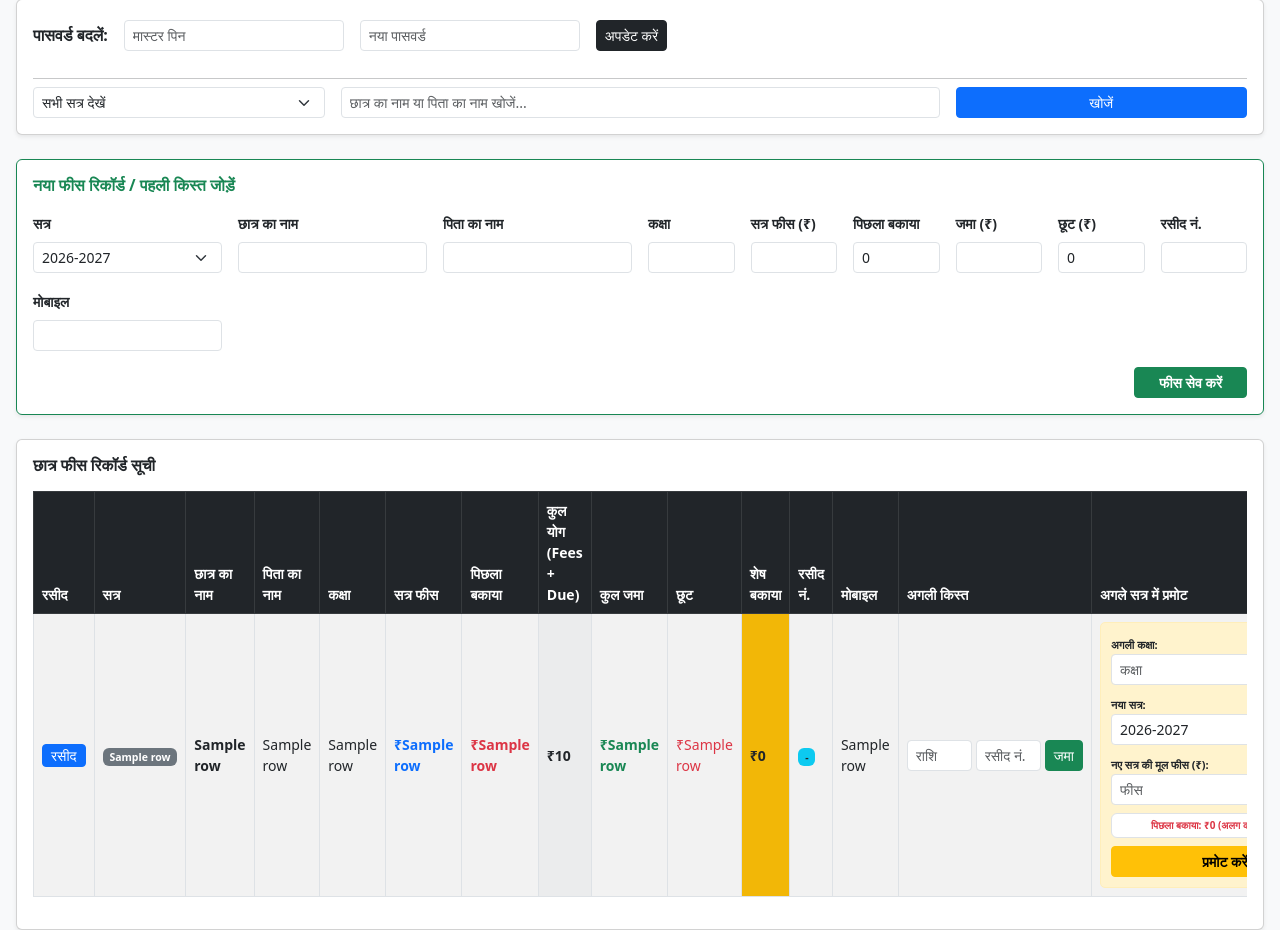
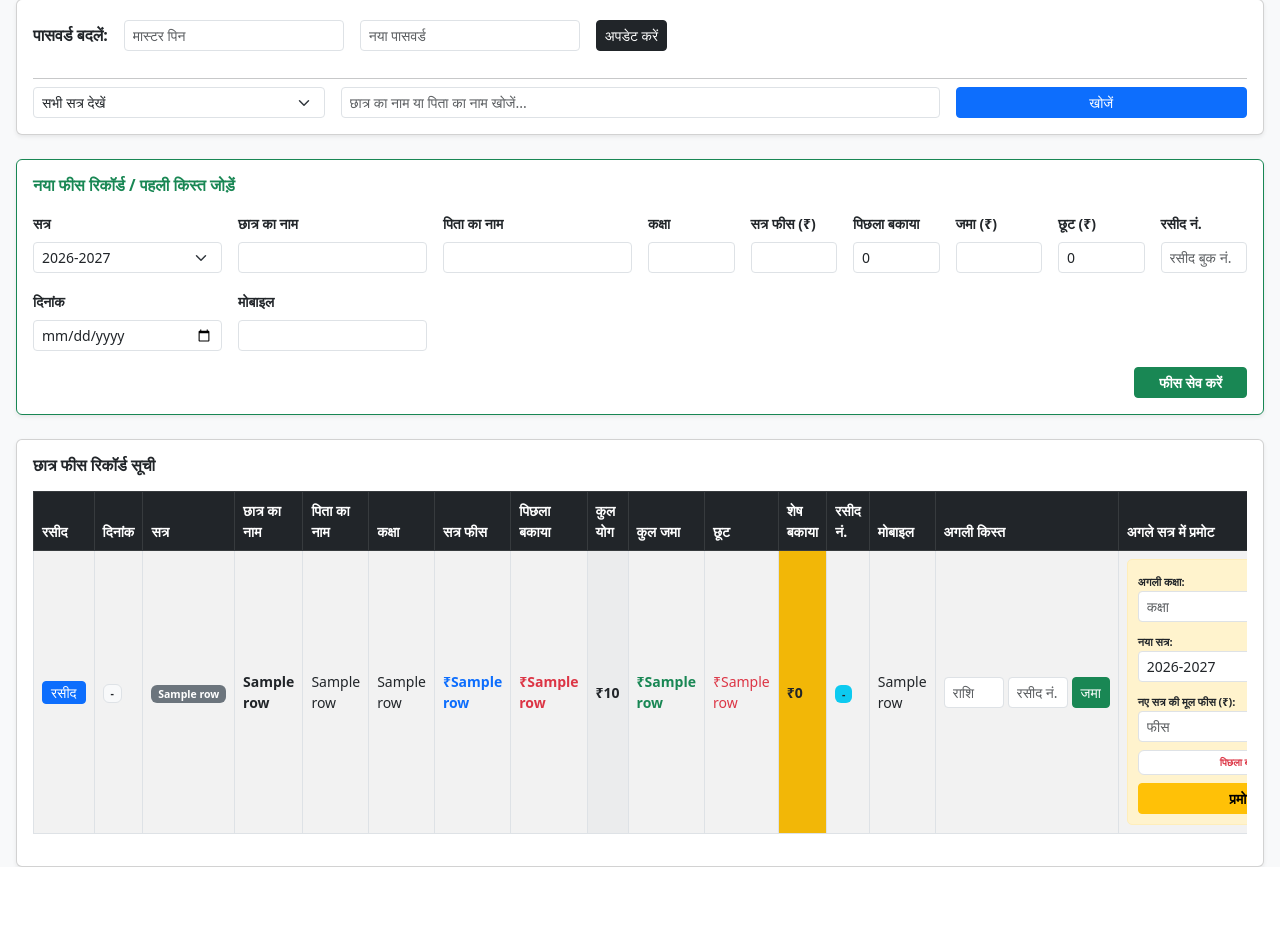
Before and after one commit to deowanifee/deowanifee, a Flask app: template templates/dashboard.html in a window 1280 px wide. Shown: the part 93-1023 px from the top of the page. After the commit the page ends 960 px from the top, so only its background shows below. Run offline with Flask 3, Linux system fonts and the light colour scheme; the template is opened without the code that fills it: most values are stand-ins (such as "Sample title", 1, 10 or a date in 2020); some libraries are stand-ins or nearby versions.

Commit message:
Enhance dashboard with date input and receipt number field
Updated the dashboard HTML to include a date input for fee records and modified the receipt number field to allow for manual entry.

```diff
--- a/templates/dashboard.html
+++ b/templates/dashboard.html
@@ -63,7 +63,7 @@
             </form>
         </div>
 
-        <!-- नया रिकॉर्ड फॉर्म -->
+        <!-- नया रिकॉर्ड फॉर्म (दिनांक और रसीद नंबर सहित) -->
         <div class="card shadow-sm mb-4 p-3 no-print border-success">
             <h6 class="text-success fw-bold mb-3">नया फीस रिकॉर्ड / पहली किस्त जोड़ें</h6>
             <form action="/dashboard" method="POST" class="row g-3">
@@ -83,7 +83,8 @@
                 <div class="col-md-1"><label class="form-label small fw-bold">पिछला बकाया</label><input type="number" step="any" name="previous_due" class="form-control form-control-sm" value="0"></div>
                 <div class="col-md-1"><label class="form-label small fw-bold">जमा (₹)</label><input type="number" step="any" name="paid_amount" class="form-control form-control-sm" required></div>
                 <div class="col-md-1"><label class="form-label small fw-bold">छूट (₹)</label><input type="number" step="any" name="discount" class="form-control form-control-sm" value="0"></div>
-                <div class="col-md-1"><label class="form-label small fw-bold">रसीद नं.</label><input type="text" name="manual_receipt_no" class="form-control form-control-sm"></div>
+                <div class="col-md-1"><label class="form-label small fw-bold">रसीद नं.</label><input type="text" name="manual_receipt_no" class="form-control form-control-sm" placeholder="रसीद बुक नं."></div>
+                <div class="col-md-2"><label class="form-label small fw-bold">दिनांक</label><input type="date" name="entry_date" class="form-control form-control-sm"></div>
                 <div class="col-md-2"><label class="form-label small fw-bold">मोबाइल</label><input type="text" name="mobile" class="form-control form-control-sm"></div>
                 <div class="col-12 text-end"><button type="submit" class="btn btn-success btn-sm px-4 fw-bold">फीस सेव करें</button></div>
             </form>
@@ -97,13 +98,14 @@
                     <thead class="table-dark sticky-top">
                         <tr>
                             <th>रसीद</th>
+                            <th>दिनांक</th>
                             <th>सत्र</th>
                             <th>छात्र का नाम</th>
                             <th>पिता का नाम</th>
                             <th>कक्षा</th>
                             <th>सत्र फीस</th>
                             <th>पिछला बकाया</th>
-                            <th>कुल योग (Fees + Due)</th>
+                            <th>कुल योग</th>
                             <th>कुल जमा</th>
                             <th>छूट</th>
                             <th>शेष बकाया</th>
@@ -120,17 +122,16 @@
                         {% set balance = total_payable - (row[6] + row[7]) %}
                         <tr>
                             <td class="no-print"><a href="/receipt/{{ row[0] }}" target="_blank" class="btn btn-primary btn-sm py-0 px-2">रसीद</a></td>
+                            <td><span class="badge bg-light text-dark border">{{ row[11] if row[11] else '-' }}</span></td>
                             <td><span class="badge bg-secondary">{{ row[9] }}</span></td>
                             <td class="fw-bold">{{ row[1] }}</td>
                             <td>{{ row[2] }}</td>
                             <td>{{ row[3] }}</td>
                             <td class="text-primary fw-bold">₹{{ row[4] }}</td>
                             <td class="text-danger fw-bold">₹{{ row[5] }}</td>
-                            <!-- कुल योग कॉलम (सत्र फीस + पिछला बकाया) -->
                             <td class="fw-bold text-dark bg-light">₹{{ total_payable }}</td>
                             <td class="text-success fw-bold">₹{{ row[6] }}</td>
                             <td class="text-danger">₹{{ row[7] }}</td>
-                            <!-- शेष बकाया (कुल योग में से जमा और छूट घटाने के बाद) -->
                             <td class="fw-bold text-dark bg-warning">₹{{ balance }}</td>
                             <td><span class="badge bg-info text-dark">{{ row[10] if row[10] else '-' }}</span></td>
                             <td>{{ row[8] }}</td>
@@ -140,8 +141,8 @@
                                 <form action="/dashboard" method="POST" class="d-flex gap-1">
                                     <input type="hidden" name="update_installment" value="1">
                                     <input type="hidden" name="student_id" value="{{ row[0] }}">
-                                    <input type="number" step="any" name="extra_pay" class="form-control form-control-sm" placeholder="राशि" style="width: 65px;" required>
-                                    <input type="text" name="manual_receipt_no" class="form-control form-control-sm" placeholder="रसीद नं." style="width: 65px;" required>
+                                    <input type="number" step="any" name="extra_pay" class="form-control form-control-sm" placeholder="राशि" style="width: 60px;" required>
+                                    <input type="text" name="manual_receipt_no" class="form-control form-control-sm" placeholder="रसीद नं." style="width: 60px;" required>
                                     <button type="submit" class="btn btn-success btn-sm py-0 px-2">जमा</button>
                                 </form>
                             </td>
@@ -169,7 +170,7 @@
                                             <input type="number" step="any" name="new_current_fee" class="form-control form-control-sm" placeholder="फीस" required>
                                         </div>
                                         <div class="bg-white p-1 rounded border text-danger fw-bold text-center" style="font-size: 10px;">
-                                            पिछला बकाया: ₹{{ balance }} (अलग कॉलम में जुड़ेगा)
+                                            पिछला बकाया: ₹{{ balance }}
                                         </div>
                                         <button type="submit" class="btn btn-warning btn-sm fw-bold w-100">प्रमोट करें</button>
                                     </form>
@@ -186,7 +187,7 @@
                             </td>
                         </tr>
                         {% else %}
-                        <tr><td colspan="16" class="text-center text-muted py-3">कोई रिकॉर्ड नहीं मिला।</td></tr>
+                        <tr><td colspan="17" class="text-center text-muted py-3">कोई रिकॉर्ड नहीं मिला।</td></tr>
                         {% endfor %}
                     </tbody>
                 </table>
```
